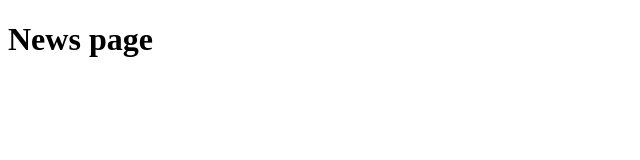
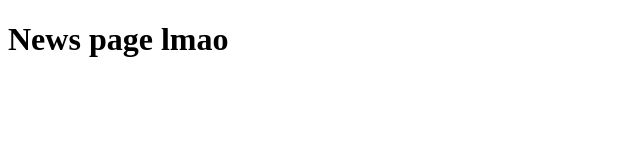
Before and after one commit to HungTran24/do_an, a plain HTML site: page news.html in a window 1280 px wide. Shown: the whole page, without its empty margins (0-640 px from the left). Drawn offline with Linux system fonts and the light colour scheme.

Commit message:
fixed new page

```diff
--- a/news.html
+++ b/news.html
@@ -6,6 +6,6 @@
         <title>Document</title>
     </head>
     <body>
-        <h1>News page</h1>
+        <h1>News page lmao</h1>
     </body>
 </html>
```
